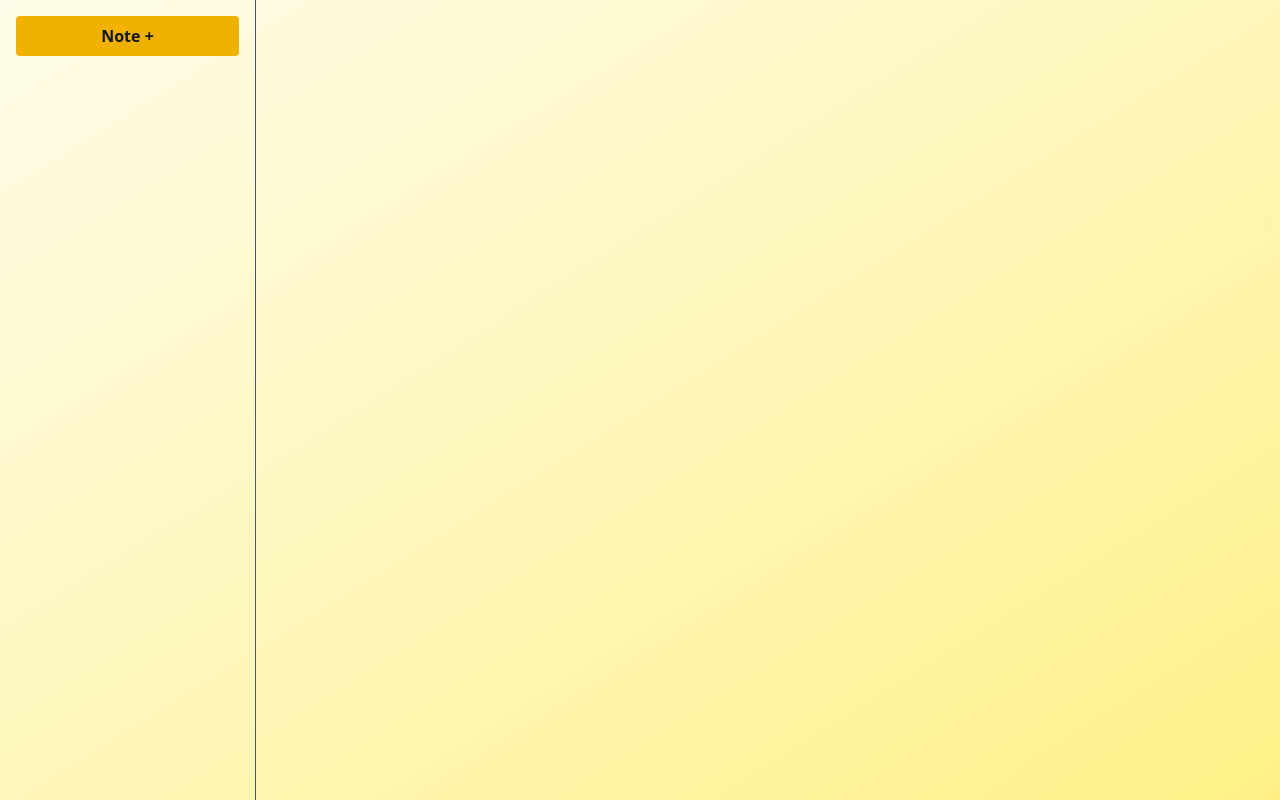
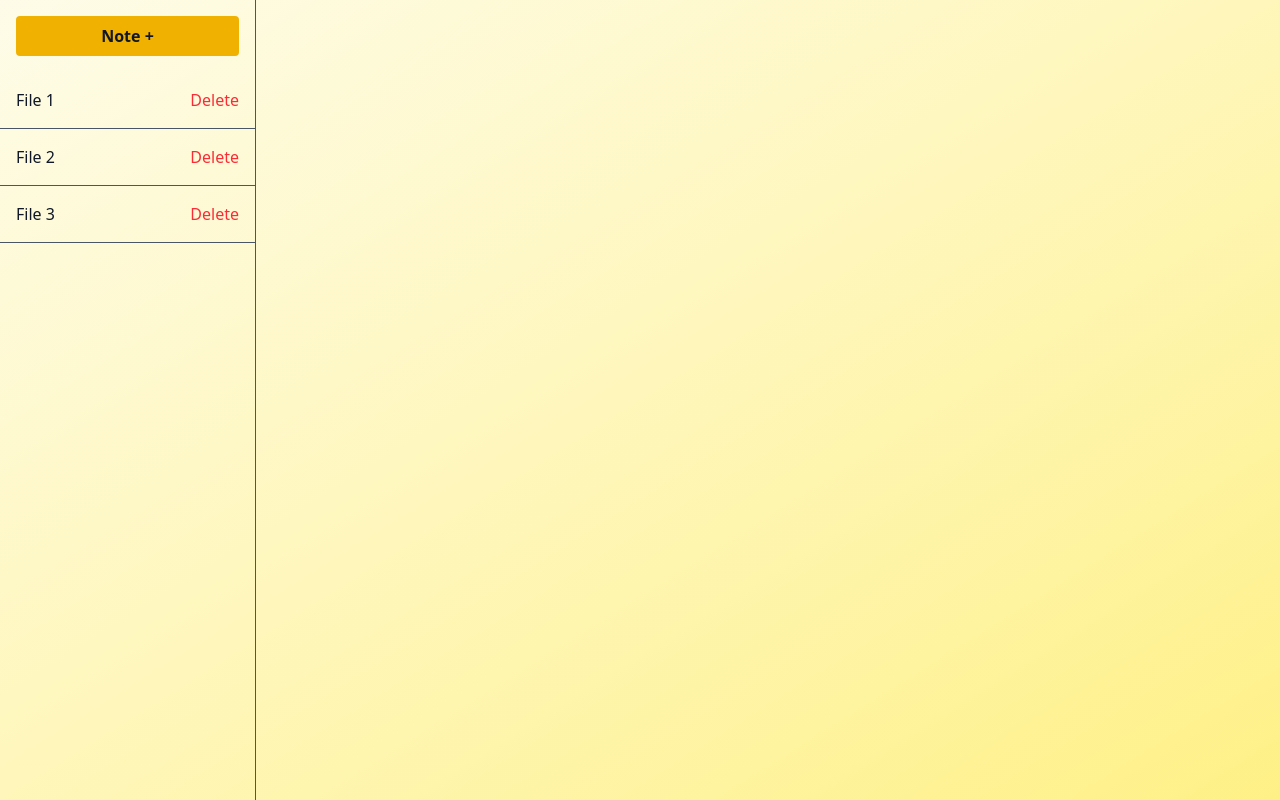
Before and after one commit to rafih268/vue-notes, a Vue app: page / in a window 1280 px wide. Built offline with nearby package versions, Linux system fonts and the light colour scheme; data requests are answered from the project's data file; the HTML template or start-up script is replaced by a standard one.

Commit message:
feat(api): setup json-server and retrieve notes data from json file

```diff
--- a/src/App.vue
+++ b/src/App.vue
@@ -5,6 +5,3 @@ import Home from './views/Home.vue';
 <template>
   <Home />
 </template>
-
-<style scoped>
-</style>
--- /dev/null
+++ b/src/notes.json
@@ -0,0 +1,19 @@
+{
+  "notes": [
+    {
+      "id": 1,
+      "title": "File 1",
+      "content": "Contents of file 1"
+    },
+    {
+      "id": 2,
+      "title": "File 2",
+      "content": "Contents of file 2"
+    },
+    {
+      "id": 3,
+      "title": "File 3",
+      "content": "Contents of file 3"
+    }
+  ]
+}
--- a/src/views/Home.vue
+++ b/src/views/Home.vue
@@ -1,5 +1,6 @@
 <script setup>
-import { ref } from 'vue';
+import { ref, onMounted } from 'vue';
+import axios from 'axios';
 import Sidebar from '../components/Sidebar.vue';
 
 // Array of notes created
@@ -8,9 +9,22 @@ const notesArray = ref([]);
 // Note currently being edited
 const activeNote = ref(null);
 
+// Ref values to check if any notes currently being added or editted
+const isAdding = ref(null);
+const isEditing = ref(null);
+
 // Title and content of note
 const inputTitle = ref('');
 const inputContent = ref('');
+
+onMounted(async () => {
+  try {
+    const response = await axios.get('http://localhost:5000/notes');
+    notesArray.value = response.data;
+  } catch (error) {
+    console.error('Unable to generate notes', error);
+  }
+});
 
 // Create note
 const createNote = () => {
@@ -21,7 +35,7 @@ const createNote = () => {
     content: ''
   });
   setActiveNote(id);
-}
+};
 
 // Sets note currently being used to active
 const setActiveNote = (id) => {
@@ -34,7 +48,7 @@ const setActiveNote = (id) => {
   setTimeout(() => {
     document.querySelector('input[type="text"]').focus();
   }, 0);
-}
+};
 
 // Update note
 const updateNote = () => {
@@ -42,7 +56,7 @@ const updateNote = () => {
 
   notesArray.value[noteIndex].title = inputTitle.value;
   notesArray.value[noteIndex].content = inputContent.value;
-}
+};
 
 // Delete note
 const deleteNote = ({id, evt}) => {
@@ -54,7 +68,7 @@ const deleteNote = ({id, evt}) => {
   activeNote.value = null;
   inputTitle.value = '';
   inputContent.value = '';
-}
+};
 
 </script>
 
```
Also changed, not shown: package.json (+5 -2 lines), 1 other file (tests, documents, lock files or other folders).
